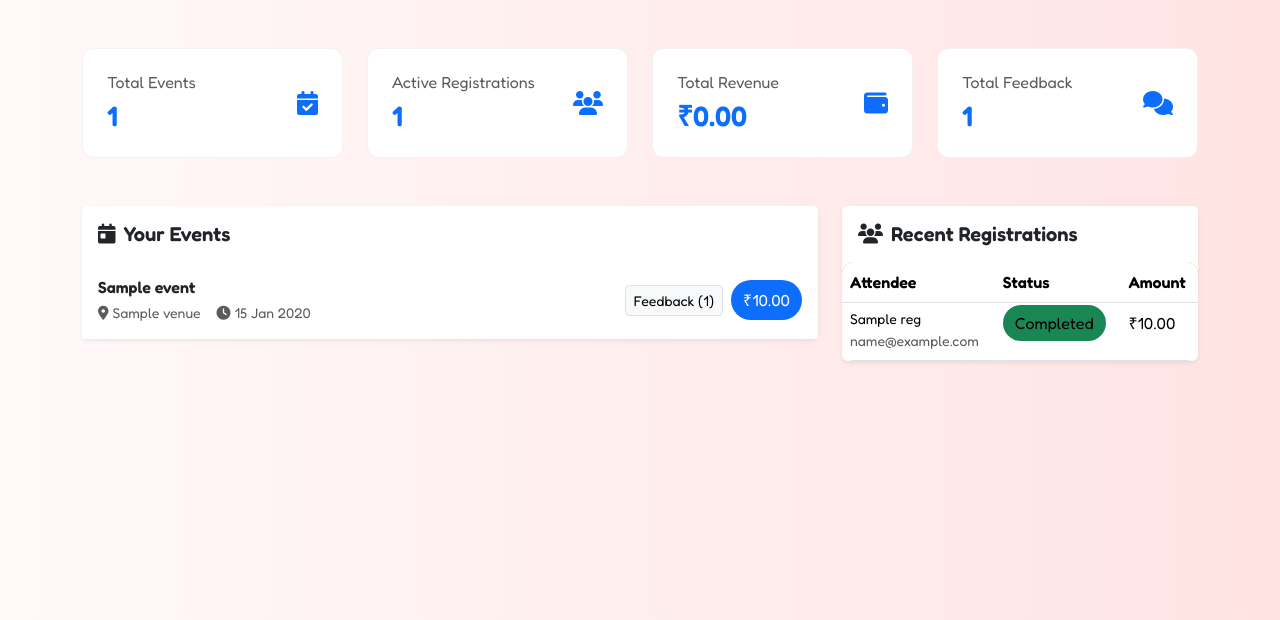
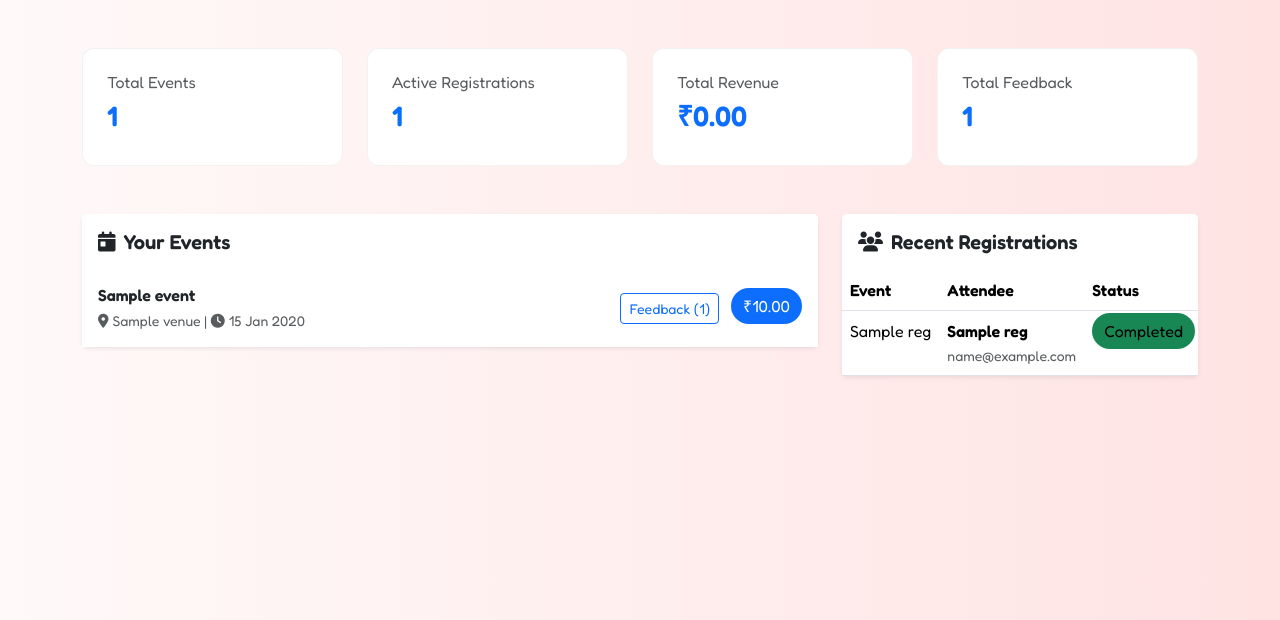
Before and after one commit to Deepthi621/Event-Registration-System-using-Flask, a Flask app: template templates/organizer_dashboard.html in a window 1280 px wide. Shown: the part 180-800 px from the top of the page. Run offline with Flask 3, Linux system fonts and the light colour scheme; the template is opened without the code that fills it: most values are stand-ins (such as "Sample title", 1, 10 or a date in 2020).

Commit message:
Updated Organizer dashboard to add event name in recent registrations

```diff
--- a/templates/organizer_dashboard.html
+++ b/templates/organizer_dashboard.html
@@ -37,24 +37,6 @@
       box-shadow: 0 8px 20px rgba(255, 111, 97, 0.15);
     }
 
-    .event-card {
-      background: white;
-      border-radius: 12px;
-      border-left: 4px solid var(--primary-color);
-      transition: all 0.3s ease;
-    }
-
-    .attendee-table {
-      background: white;
-      border-radius: 12px;
-      overflow: hidden;
-    }
-
-    .attendee-table thead {
-      background-color: var(--primary-color);
-      color: white;
-    }
-
     .badge-status {
       padding: 8px 12px;
       border-radius: 20px;
@@ -79,6 +61,11 @@
     .hover-shadow:hover {
       box-shadow: 0 4px 15px rgba(0,0,0,0.1);
     }
+
+    .attendee-table thead {
+      background-color: var(--primary-color);
+      color: white;
+    }
   </style>
 </head>
 <body>
@@ -89,11 +76,9 @@
         <i class="fas fa-calendar-alt me-2"></i>Organizer Dashboard
       </a>
       <div class="d-flex align-items-center">
-        <!-- New Reports Button -->
         <a href="/event-reports" class="btn btn-light text-primary fw-medium me-2">
           <i class="fas fa-file-lines me-2"></i>Event Reports
         </a>
-        <!-- Existing Logout Button -->
         <a href="/logout" class="btn btn-light text-danger fw-medium">
           <i class="fas fa-sign-out-alt me-2"></i>Logout
         </a>
@@ -102,108 +87,68 @@
   </nav>
 
   <main class="container">
-    <!-- Dashboard Header -->
+    <!-- Header -->
     <header class="mb-5">
       <h1 class="h3 text-dark fw-bold mb-3">Let's Create Event</h1>
-      <div class="d-flex justify-content-between align-items-center">
       <button class="btn btn-primary-custom text-white" data-bs-toggle="modal" data-bs-target="#createEventModal">
         <i class="fas fa-plus-circle me-2"></i>Create Event
       </button>
-      </div>
     </header>
 
-    <!-- Key Metrics -->
+    <!-- Dashboard Metrics -->
     <section class="row g-4 mb-5">
       <div class="col-12 col-sm-6 col-xl-3">
         <div class="stat-card p-4 hover-shadow">
-          <div class="d-flex align-items-center">
-            <div class="flex-grow-1">
           <h6 class="text-muted mb-2">Total Events</h6>
-              <h3 class="mb-0 fw-bold text-primary">{{ events|length }}</h3>
-            </div>
-            <i class="fas fa-calendar-check fs-4 text-primary"></i>
+          <h3 class="fw-bold text-primary">{{ events|length }}</h3>
         </div>
       </div>
-      </div>
-
       <div class="col-12 col-sm-6 col-xl-3">
         <div class="stat-card p-4 hover-shadow">
-          <div class="d-flex align-items-center">
-            <div class="flex-grow-1">
           <h6 class="text-muted mb-2">Active Registrations</h6>
-              <h3 class="mb-0 fw-bold text-primary">{{ registrations|length }}</h3>
-            </div>
-            <i class="fas fa-users fs-4 text-primary"></i>
+          <h3 class="fw-bold text-primary">{{ registrations|length }}</h3>
         </div>
       </div>
-      </div>
-
       <div class="col-12 col-sm-6 col-xl-3">
         <div class="stat-card p-4 hover-shadow">
-          <div class="d-flex align-items-center">
-            <div class="flex-grow-1">
           <h6 class="text-muted mb-2">Total Revenue</h6>
-              <h3 class="mb-0 fw-bold text-primary">₹{{ "%.2f"|format(total_collected) }}</h3>
-            </div>
-            <i class="fas fa-wallet fs-4 text-primary"></i>
+          <h3 class="fw-bold text-primary">₹{{ "%.2f"|format(total_collected) }}</h3>
         </div>
       </div>
-      </div>
-
       <div class="col-12 col-sm-6 col-xl-3">
         <div class="stat-card p-4 hover-shadow">
-          <div class="d-flex align-items-center">
-            <div class="flex-grow-1">
           <h6 class="text-muted mb-2">Total Feedback</h6>
-              <h3 class="mb-0 fw-bold text-primary">{{ total_feedback }}</h3>
-            </div>
-            <i class="fas fa-comments fs-4 text-primary"></i>
-          </div>
+          <h3 class="fw-bold text-primary">{{ total_feedback }}</h3>
         </div>
       </div>
     </section>
 
-    <!-- Main Content -->
+    <!-- Events and Attendees -->
     <div class="row g-4">
-      <!-- Events List -->
+      <!-- Event List -->
       <div class="col-12 col-xl-8">
-        <section class="card border-0 shadow-sm">
+        <div class="card border-0 shadow-sm">
           <div class="card-header bg-white border-0 py-3">
-            <h5 class="mb-0 fw-bold">
-              <i class="fas fa-calendar-day me-2"></i>Your Events
-            </h5>
+            <h5 class="mb-0 fw-bold"><i class="fas fa-calendar-day me-2"></i>Your Events</h5>
           </div>
           <div class="card-body p-0">
             {% if events %}
               <div class="list-group list-group-flush">
                 {% for event in events %}
-                <div class="list-group-item border-0 py-3">
+                <div class="list-group-item py-3">
                   <div class="row align-items-center">
-                    <div class="col-12 col-md-8">
-                      <div class="d-flex align-items-center">
-                        <div class="flex-grow-1">
-                          <h6 class="mb-1 fw-bold">{{ event.EventName }}</h6>
-                          <div class="d-flex align-items-center text-muted small">
-                            <span class="me-3">
-                              <i class="fas fa-map-marker-alt me-1"></i>{{ event.Venue }}
-                            </span>
-                            <span>
+                    <div class="col-md-8">
+                      <h6 class="fw-bold mb-1">{{ event.EventName }}</h6>
+                      <div class="text-muted small">
+                        <i class="fas fa-map-marker-alt me-1"></i>{{ event.Venue }} |
                         <i class="fas fa-clock me-1"></i>{{ event.Date.strftime('%d %b %Y') }}
-                            </span>
                       </div>
                     </div>
-                      </div>
-                    </div>
-                    <div class="col-12 col-md-4 mt-2 mt-md-0">
-                      <div class="d-flex align-items-center justify-content-end">
-                        <a href="/event-feedback/{{ event.EventID }}"
-                           class="btn btn-sm btn-light border me-2">
+                    <div class="col-md-4 text-end">
+                      <a href="/event-feedback/{{ event.EventID }}" class="btn btn-sm btn-outline-primary me-2">
                         Feedback ({{ event.feedback_count }})
                       </a>
-                        <span class="badge-status bg-primary text-white">
-                          ₹{{ "%.2f"|format(event.Fee) }}
-                        </span>
-                      </div>
+                      <span class="badge-status bg-primary text-white">₹{{ "%.2f"|format(event.Fee) }}</span>
                     </div>
                   </div>
                 </div>
@@ -212,27 +157,26 @@
             {% else %}
               <div class="text-center py-5">
                 <i class="fas fa-calendar-times fs-1 text-muted mb-3"></i>
-                <p class="text-muted mb-0">No events created yet</p>
+                <p class="text-muted">No events created yet</p>
               </div>
             {% endif %}
           </div>
-        </section>
+        </div>
       </div>
 
-      <!-- Attendees List -->
+      <!-- Recent Registrations -->
       <div class="col-12 col-xl-4">
-        <section class="card border-0 shadow-sm">
+        <div class="card border-0 shadow-sm">
           <div class="card-header bg-white border-0 py-3">
-            <h5 class="mb-0 fw-bold">
-              <i class="fas fa-users me-2"></i>Recent Registrations
-            </h5>
+            <h5 class="mb-0 fw-bold"><i class="fas fa-users me-2"></i>Recent Registrations</h5>
           </div>
           <div class="card-body p-0">
             {% if registrations %}
-              <div class="attendee-table table-responsive">
+            <div class="table-responsive attendee-table">
               <table class="table table-hover mb-0">
                 <thead>
                   <tr>
+                    <th>Event</th>
                     <th>Attendee</th>
                     <th>Status</th>
                     <th>Amount</th>
@@ -241,12 +185,11 @@
                 <tbody>
                   {% for reg in registrations %}
                   <tr>
+                    <td class="text-nowrap">{{ reg.EventName }}</td>
                     <td>
-                        <div class="d-flex align-items-center">
-                          <div class="flex-grow-1">
-                            <h6 class="mb-0 small">{{ reg.attendee_name }}</h6>
+                      <div>
+                        <strong>{{ reg.attendee_name }}</strong><br>
                         <small class="text-muted">{{ reg.attendee_email }}</small>
-                          </div>
                       </div>
                     </td>
                     <td>
@@ -254,7 +197,7 @@
                         {{ reg.payment_status }}
                       </span>
                     </td>
-                      <td class="fw-medium">₹{{ "%.2f"|format(reg.Amount) }}</td>
+                    <td>₹{{ "%.2f"|format(reg.Amount) }}</td>
                   </tr>
                   {% endfor %}
                 </tbody>
@@ -263,65 +206,57 @@
             {% else %}
               <div class="text-center py-5">
                 <i class="fas fa-user-slash fs-1 text-muted mb-3"></i>
-                <p class="text-muted mb-0">No active registrations</p>
+                <p class="text-muted">No active registrations</p>
               </div>
             {% endif %}
           </div>
-        </section>
+        </div>
       </div>
     </div>
   </main>
 
   <!-- Create Event Modal -->
   <div class="modal fade" id="createEventModal" tabindex="-1" aria-labelledby="createEventModalLabel" aria-hidden="true">
-    <div class="modal-dialog modal-dialog-centered">
-      <div class="modal-content">
+    <div class="modal-dialog">
+      <form action="/create-event" method="POST" class="modal-content">
         <div class="modal-header">
-          <h5 class="modal-title fw-bold" id="createEventModalLabel">
-            <i class="fas fa-plus-circle me-2"></i>Create New Event
-          </h5>
-          <button type="button" class="btn-close" data-bs-dismiss="modal" aria-label="Close"></button>
+          <h5 class="modal-title">Create New Event</h5>
+          <button type="button" class="btn-close" data-bs-dismiss="modal"></button>
         </div>
-        <form action="/create-event" method="POST">
         <div class="modal-body">
           <div class="mb-3">
             <label class="form-label">Event Name</label>
             <input type="text" name="event_name" class="form-control" required>
           </div>
-            <div class="row g-3">
-              <div class="col-md-6">
-                <label class="form-label">Date</label>
-                <input type="date" name="date" class="form-control" required
-                       min="{{ current_date.strftime('%Y-%m-%d') }}">
-              </div>
-              <div class="col-md-6">
+          <div class="mb-3">
             <label class="form-label">Venue</label>
             <input type="text" name="venue" class="form-control" required>
           </div>
-              <div class="col-md-6">
+          <div class="mb-3">
+            <label class="form-label">Date</label>
+            <input type="date" name="date" class="form-control" required>
+          </div>
+          <div class="mb-3">
             <label class="form-label">Start Time</label>
             <input type="time" name="start_time" class="form-control" required>
           </div>
-              <div class="col-md-6">
+          <div class="mb-3">
             <label class="form-label">End Time</label>
             <input type="time" name="end_time" class="form-control" required>
           </div>
-              <div class="col-md-6">
-                <label class="form-label">Capacity</label>
-                <input type="number" name="capacity" class="form-control" min="1" required>
+          <div class="mb-3">
+            <label class="form-label">Entry Fee (₹)</label>
+            <input type="number" name="fee" class="form-control" required>
           </div>
-              <div class="col-md-6">
-                <label class="form-label">Fee (₹)</label>
-                <input type="number" step="0.01" name="fee" class="form-control" min="0" required>
-              </div>
+          <div class="mb-3">
+            <label class="form-label">Max Attendees</label>
+            <input type="number" name="max_people" class="form-control" required>
           </div>
         </div>
         <div class="modal-footer">
-            <button type="button" class="btn btn-secondary" data-bs-dismiss="modal">Cancel</button>
-            <button type="submit" class="btn btn-primary-custom text-white">Create Event</button>
+          <button type="submit" class="btn btn-primary-custom">Create</button>
         </div>
       </form>
-      </div>
     </div>
   </div>
 
```
Lines whose indentation alone changed are shown as unchanged.
